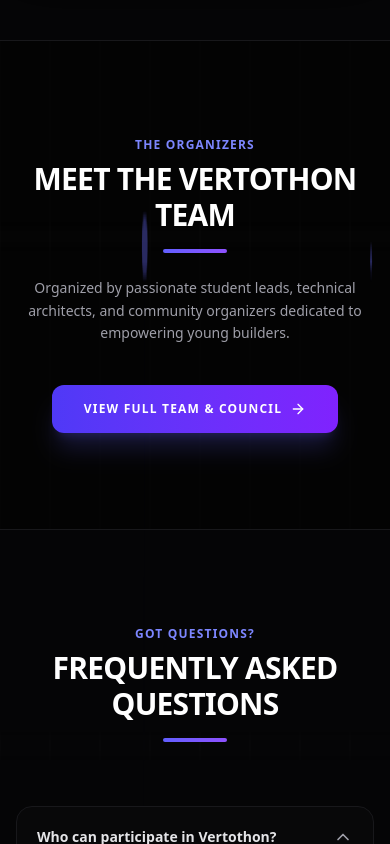
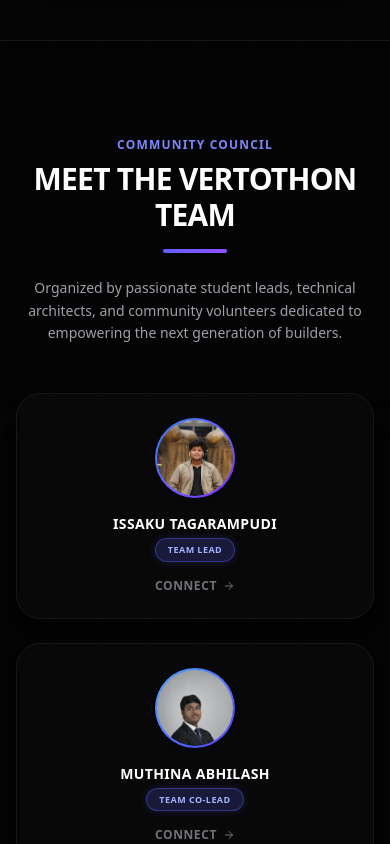
Before and after one commit to geethikaparvatham/vertothon, a Next.js app: page / in a window 390 px wide. Shown: the part 5880-6724 px from the top of the page. Built offline with nearby package versions, Linux system fonts and the light colour scheme.

Commit message:
feat: embed community council members directly into dark theme Vertothon homepage and purge fintech company text

```diff
--- a/src/app/about/page.tsx
+++ b/src/app/about/page.tsx
@@ -59,9 +59,9 @@
               Leadership
             </span>
             <h2 className="text-2xl font-bold text-white uppercase tracking-wider">Goutham Badiga</h2>
-            <span className="text-xs text-zinc-500 font-medium block mt-0.5">Founder & CEO, Vertothon</span>
+            <span className="text-xs text-zinc-500 font-medium block mt-0.5">Founder & Lead Organizer, Vertothon</span>
             <p className="text-xs sm:text-sm text-zinc-400 mt-4 leading-relaxed">
-              Vertothon is a technology-driven Predictive Financial Intelligence Platform founded by Goutham Badiga, built to help businesses automate accounting, predict financial and tax risks, detect profit leakage, monitor financial health, and make smarter, data-driven decisions.
+              Vertothon is a youth-driven technology community and premier hackathon platform founded by Goutham Badiga. It is built to empower aspiring developers, designers, and innovators to collaborate, build impactful open-source technology, and launch real-world prototypes.
             </p>
 
             {/* Social Links */}
--- a/src/app/page.tsx
+++ b/src/app/page.tsx
@@ -359,23 +359,131 @@
           </div>
         </section>
 
-        {/* ================= TEAM SPOTLIGHT ================= */}
+        {/* ================= COMMUNITY COUNCIL & TEAM ================= */}
         <section id="team" className="py-24 px-4 sm:px-6 lg:px-8 border-b border-zinc-900 relative">
-          <div className="max-w-5xl mx-auto text-center">
-            <span className="text-xs font-bold text-indigo-400 uppercase tracking-widest block mb-2">The Organizers</span>
+          <div className="max-w-6xl mx-auto text-center">
+            <span className="text-xs font-bold text-indigo-400 uppercase tracking-widest block mb-2">Community Council</span>
             <h2 className="text-3xl sm:text-5xl font-black text-white uppercase tracking-tight mb-4">
               Meet The Vertothon Team
             </h2>
             <div className="w-16 h-1 bg-gradient-to-r from-indigo-500 to-violet-500 mx-auto rounded-full mb-6" />
-            <p className="text-zinc-400 text-sm max-w-xl mx-auto mb-10 leading-relaxed">
-              Organized by passionate student leads, technical architects, and community organizers dedicated to empowering young builders.
+            <p className="text-zinc-400 text-sm max-w-xl mx-auto mb-12 leading-relaxed">
+              Organized by passionate student leads, technical architects, and community volunteers dedicated to empowering the next generation of builders.
             </p>
+
+            {/* Featured Leads Grid */}
+            <div className="grid grid-cols-1 sm:grid-cols-2 lg:grid-cols-4 gap-6 mb-12">
+              {[
+                {
+                  name: "ISSAKU TAGARAMPUDI",
+                  role: "TEAM LEAD",
+                  image: "/issaku.jpg",
+                  initials: "IT",
+                  color: "from-blue-500 via-indigo-500 to-violet-600",
+                  linkedin: "issaku-tagarampudi"
+                },
+                {
+                  name: "MUTHINA ABHILASH",
+                  role: "TEAM CO-LEAD",
+                  image: "/team_abhilash.jpg",
+                  initials: "MA",
+                  color: "from-blue-400 to-indigo-600",
+                  linkedin: "muthina-abhilash"
+                },
+                {
+                  name: "PARVATHAM GEETHIKA",
+                  role: "TECH LEAD",
+                  image: "/team_geethika.jpg",
+                  initials: "PG",
+                  color: "from-pink-500 to-rose-600",
+                  linkedin: "geethika-parvatham"
+                },
+                {
+                  name: "VARSHITH",
+                  role: "OPERATIONS LEAD",
+                  image: "/team_varshith.jpg",
+                  initials: "V",
+                  color: "from-teal-500 to-emerald-600",
+                  linkedin: "varshith-tech"
+                },
+                {
+                  name: "KATTA CHARAN RAJ",
+                  role: "CONTENT LEAD",
+                  image: "/team_charan.jpg",
+                  initials: "KC",
+                  color: "from-red-500 to-orange-600",
+                  linkedin: "charan-raj-katta"
+                },
+                {
+                  name: "KUSHAL SUTTARAI",
+                  role: "CREATIVE LEAD",
+                  image: "/team_kushal.jpg",
+                  initials: "KS",
+                  color: "from-amber-500 to-orange-600",
+                  linkedin: "kushal-suttarai"
+                },
+                {
+                  name: "RAMIREDDY JOEL",
+                  role: "DIGITAL LEAD",
+                  image: "/team_joel.jpg",
+                  initials: "RJ",
+                  color: "from-emerald-500 to-teal-600",
+                  linkedin: "joel-ramireddy"
+                },
+                {
+                  name: "VEDULA SAI SARANVI",
+                  role: "EVENT HOST",
+                  image: "/team_saranvi.jpg",
+                  initials: "VS",
+                  color: "from-rose-500 to-purple-600",
+                  linkedin: "sai-saranvi-vedula"
+                }
+              ].map((member, idx) => (
+                <div
+                  key={idx}
+                  className="p-6 rounded-3xl border border-zinc-900 bg-zinc-950/80 shadow-lg hover:shadow-indigo-500/10 hover:border-zinc-800 transition-all duration-300 flex flex-col items-center text-center group hover:-translate-y-1"
+                >
+                  <div className={`h-20 w-20 rounded-full bg-gradient-to-br ${member.color} p-0.5 shadow-md relative overflow-hidden mb-4 group-hover:scale-105 transition-transform duration-300 flex items-center justify-center`}>
+                    {member.image ? (
+                      <img
+                        src={member.image}
+                        alt={member.name}
+                        className="object-cover object-top h-full w-full rounded-full"
+                      />
+                    ) : (
+                      <div className="h-full w-full rounded-full bg-zinc-950 flex items-center justify-center font-bold text-lg text-white">
+                        {member.initials}
+                      </div>
+                    )}
+                  </div>
+                  <h3 className="text-sm font-bold text-white uppercase tracking-wide mb-1">
+                    {member.name}
+                  </h3>
+                  <span className={`inline-block px-3 py-1 rounded-full text-[9px] font-bold tracking-wider uppercase border ${
+                    member.role.includes("LEAD")
+                      ? "bg-indigo-500/20 text-indigo-300 border-indigo-500/40 shadow-[0_0_10px_rgba(99,102,241,0.2)]"
+                      : "bg-indigo-500/10 text-indigo-400 border-indigo-500/20"
+                  }`}>
+                    {member.role}
+                  </span>
+                  <a
+                    href={`https://linkedin.com/in/${member.linkedin}`}
+                    target="_blank"
+                    rel="noopener noreferrer"
+                    className="mt-4 text-zinc-500 hover:text-white transition-colors text-xs font-semibold uppercase tracking-wider flex items-center gap-1.5"
+                  >
+                    <span>Connect</span>
+                    <ArrowRight className="w-3 h-3" />
+                  </a>
+                </div>
+              ))}
+            </div>
 
             <Link
               href="/team"
               className="inline-flex items-center gap-2 px-8 py-4 rounded-xl bg-gradient-to-r from-indigo-600 to-violet-600 hover:from-indigo-500 hover:to-violet-500 text-white font-bold uppercase text-xs tracking-widest shadow-xl shadow-indigo-500/20 hover:scale-105 active:scale-95 transition-all duration-200"
             >
-              View Full Team & Council
+              View All 24+ Council Members
               <ArrowRight className="w-4 h-4" />
             </Link>
           </div>
--- a/src/components/Logo.tsx
+++ b/src/components/Logo.tsx
@@ -69,13 +69,11 @@
           </span>
           {showTagline && (
             <span className="text-[7px] font-bold uppercase tracking-wider text-zinc-500 mt-1 flex items-center gap-1">
-              <span>TRANSFORM</span>
+              <span>CODE</span>
+              <span className="text-rose-500">•</span>
+              <span className="text-indigo-400">INNOVATE</span>
               <span className="text-indigo-500">•</span>
-              <span className="text-indigo-400">ACCOUNT</span>
-              <span className="text-indigo-500">•</span>
-              <span className="text-yellow-500">INTELLIGENCE</span>
-              <span className="text-indigo-500">•</span>
-              <span className="text-rose-500">GROWTH</span>
+              <span className="text-amber-500">IMPACT</span>
             </span>
           )}
         </div>
```
